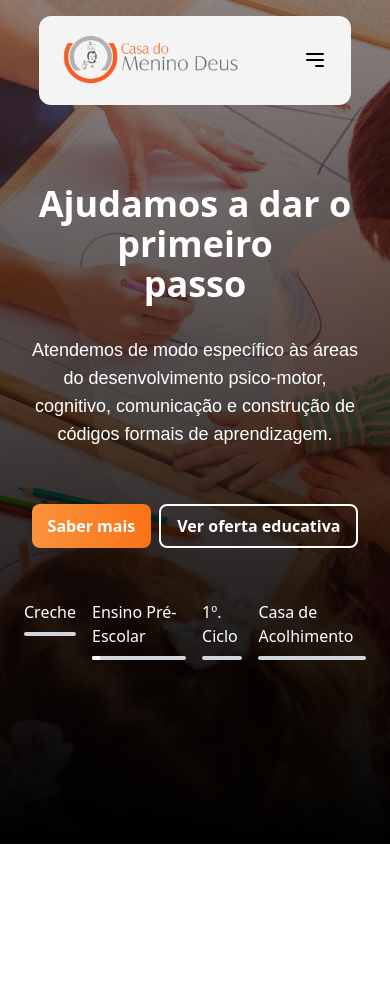
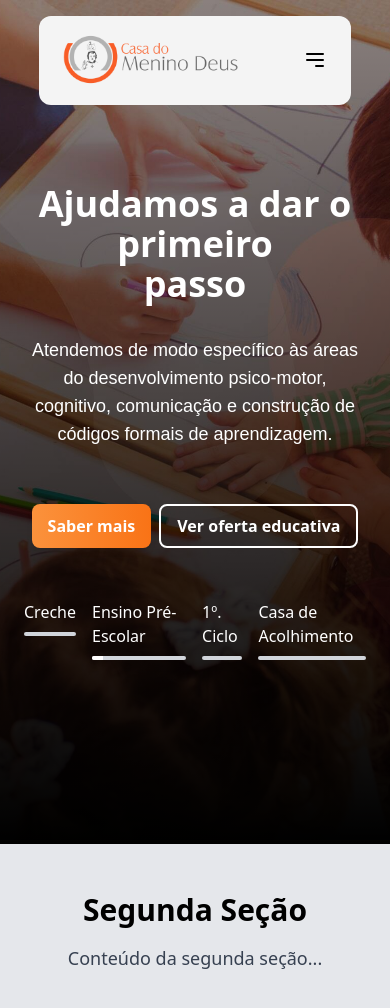
Before and after one commit to erikaperciliano/Drible-Challenge, a React (Vite) app: page / in a window 390 px wide. Shown: the top 1008 px of the page. Before the commit the page ends 844 px from the top, so only its background shows below. Built offline with nearby package versions, Linux system fonts and the light colour scheme.

Commit message:
add some adjusts of the responsivity

```diff
--- /dev/null
+++ b/src/App.css
@@ -0,0 +1,36 @@
+/* App.css */
+
+/* Estilos para a scrollbar */
+::-webkit-scrollbar {
+  width: 12px; /* largura da scrollbar */
+}
+
+::-webkit-scrollbar-track {
+  background-color: #F4F4F4; /* cor de fundo da scrollbar */
+}
+
+::-webkit-scrollbar-thumb {
+  background-color: #ff9800; /* cor da bolinha da scrollbar */
+  border-radius: 10px; /* borda arredondada */
+  border: 2px solid #F4F4F4; /* borda para destacar a bolinha */
+  height: 10px; /* altura da bolinha laranja */
+  min-height: 10px; /* altura mínima da bolinha laranja */
+}
+
+  /* App.css ou no seu arquivo de estilos global */
+.animate-slide-in {
+  animation: slideIn 0.5s ease-out forwards;
+  opacity: 0;
+  transform: translateY(20px);
+}
+
+@keyframes slideIn {
+  0% {
+    opacity: 0;
+    transform: translateY(20px);
+  }
+  100% {
+    opacity: 1;
+    transform: translateY(0);
+  }
+}
--- a/src/App.tsx
+++ b/src/App.tsx
@@ -1,8 +1,9 @@
-import { SectionOne } from './components/SectionOne'
+import { HomePage } from './components/HomePage'
+import './App.css'
 
 function App() {
   return (
-    <SectionOne/>
+    <HomePage/>
   )
 }
 
--- a/src/components/CarroselSection.tsx
+++ b/src/components/FirstSection.tsx
@@ -7,7 +7,7 @@ import image2 from "../assets/image-2.jpeg";
 import image3 from "../assets/image-3.jpeg";
 import image4 from "../assets/image-4.jpeg";
 
-export function CarouselSection() {
+export function FirstSection() {
   const [currentSlide, setCurrentSlide] = useState<number>(0);
   const [progress, setProgress] = useState<number>(0);
   const sliderRef = useRef<Slider>(null); // Ref para o Slider
@@ -21,7 +21,7 @@ export function CarouselSection() {
   ];
 
   const settings = {
-    dots: false, // Removendo as bolinhas de navegação
+    dots: false,
     infinite: true,
     autoplay: true,
     autoplaySpeed: 5000,
@@ -54,6 +54,11 @@ export function CarouselSection() {
     }
   }, [progress]);
 
+  const slideStyles = (index: number) => {
+    // Verifica se o índice do slide é o índice atual
+    return index === currentSlide ? "slide-content animate-slide-in" : "slide-content";
+  };
+
   const handleBarClick = (index: number) => {
     if (sliderRef.current && typeof sliderRef.current.slickGoTo === 'function') {
       sliderRef.current.slickGoTo(index); // Navega para o slide correspondente ao índice clicado
@@ -61,39 +66,13 @@ export function CarouselSection() {
   };
 
   return (
-    <section className="relative h-screen overflow-x-hidden">
-    <style>
-      {`
-        .slick-slider {
-          scrollbar-width: thin;
-          scrollbar-color: #ff9800 #1a202c; /* Define as cores do scroll */
-          height: 100vh; /* Ajuste para ocupar toda a altura da tela */
-          overflow-y: auto; /* Ajuste conforme necessário para o scroll vertical */
-          overflow-x: hidden;
-          }
-        .slick-slider::-webkit-scrollbar {
-          width: 10px; /* Largura da barra de rolagem */
-        }
-        .slick-slider::-webkit-scrollbar-track {
-          background: #1a202c; /* Cor de fundo da barra de rolagem */
-          border-radius: 10px; /* Arredonda as bordas da barra de rolagem */
-        }
-        .slick-slider::-webkit-scrollbar-thumb {
-          background-color: #ff9800; /* Cor do thumb */
-          border-radius: 10px; /* Arredonda as bordas do thumb */
-          border: 2px solid #1a202c; /* Borda para destacar o thumb */
-        }
-      `}
-    </style>
-
-
-
+    <section className="relative h-screen overflow-hidden">
       <Slider ref={sliderRef} {...settings}>
         {images.map((image, index) => (
-          <div key={index} className="relative  h-screen overflow-x-hidden">
+          <div key={index} className="relative h-screen overflow-x-hidden">
             <div className="h-screen bg-cover bg-center flex items-center justify-center relative" style={{ backgroundImage: `url(${image})`, maxWidth: '100%', overflow: 'hidden' }}>
               <div className="absolute inset-0 bg-gradient-to-t from-black to-transparent"></div> {/* Overlay */}
-              <div className="absolute inset-0 md:mt-32 flex flex-col items-center justify-center text-white p-6 md:p-12 animate-fade z-10">
+              <div className={`absolute inset-0 md:mt-32 flex flex-col items-center justify-center text-white p-6 md:p-12 z-10 ${slideStyles(index)}`}>
                 <h1 className="text-4xl md:text-5xl font-bold mb-4 transition-transform-opacity cursor-pointer" onClick={() => handleBarClick(index)}>
                   {getTitleByIndex(index)}
                 </h1>
@@ -133,11 +112,11 @@ export function CarouselSection() {
 function getTitleByIndex(index: number) {
   switch (index) {
     case 0:
-      return <p className="text-center md:text-left">O seu bebé é precioso. <br/> Nós velamos por ele</p>
+      return <p className="text-center md:text-left">O seu bebé é precioso. <br /> Nós velamos por ele</p>
     case 1:
-      return <p className="text-center md:text-left">Ajudamos a dar o primeiro <br/> <span className="block">passo</span></p>
+      return <p className="text-center md:text-left">Ajudamos a dar o primeiro <br /> <span className="block">passo</span></p>
     case 2:
-      return <p className="text-center md:text-left">O futuro começa aqui, nós <br/> <span className="block">impulsionamos</span></p>
+      return <p className="text-center md:text-left">O futuro começa aqui, nós <br /> <span className="block">impulsionamos</span></p>
     case 3:
       return <p className="text-center md:text-left">Uma família a quem precisa</p>;
     default:
@@ -148,13 +127,13 @@ function getTitleByIndex(index: number) {
 function getDescriptionByIndex(index: number) {
   switch (index) {
     case 0:
-      return <p className="text-center md:text-left">Promovemos uma educação personalizante e libertadora, concebendo-a como o <br/> desabrochar progressivo e harmonioso de todas as faculdades da criança.</p>
+      return <p className="text-center md:text-left">Promovemos uma educação personalizante e libertadora, concebendo-a como o <br /> desabrochar progressivo e harmonioso de todas as faculdades da criança.</p>
     case 1:
-      return <p className="text-center md:text-left">Atendemos de modo específico às áreas do desenvolvimento psico-motor, <br/> cognitivo, comunicação e construção de códigos formais de aprendizagem.</p>
+      return <p className="text-center md:text-left">Atendemos de modo específico às áreas do desenvolvimento psico-motor, <br /> cognitivo, comunicação e construção de códigos formais de aprendizagem.</p>
     case 2:
-      return <p className="text-center md:text-left">Proporcionamos à criança uma formação sólida e de qualidade, que a prepare para <br/> o futuro, para o prosseguimento dos estudos e para a vida ativa.</p>
+      return <p className="text-center md:text-left">Proporcionamos à criança uma formação sólida e de qualidade, que a prepare para <br /> o futuro, para o prosseguimento dos estudos e para a vida ativa.</p>
     case 3:
-      return <p className="text-center md:text-left">Facultamos às crianças e jovens todas as necessidades básicas em condições de <br/> vida que permitam a experiência de uma vida familiar estruturada.</p>;
+      return <p className="text-center md:text-left">Facultamos às crianças e jovens todas as necessidades básicas em condições de <br /> vida que permitam a experiência de uma vida familiar estruturada.</p>;
     default:
       return "";
   }
--- /dev/null
+++ b/src/components/HomePage.tsx
@@ -0,0 +1,14 @@
+import { FirstSection } from "./FirstSection";
+import { NavBar } from "./NavBar";
+import { SecondSection } from "./SecondSection";
+
+
+export function HomePage() {
+  return (
+    <div className="homepage">
+      <NavBar />
+      <FirstSection />
+      <SecondSection/>
+    </div>
+  );
+}
--- a/src/components/Modal.tsx
+++ b/src/components/Modal.tsx
@@ -1,4 +1,4 @@
-import React from 'react';
+import React, { useEffect } from 'react';
 import { menuItems } from "../hooks/menuData";
 
 interface ModalProps {
@@ -8,7 +8,21 @@ interface ModalProps {
   toggleSubMenu: (index: number) => void;
 }
 
-const Modal = ({ isOpen, expandedMenus, toggleSubMenu }: ModalProps) => {
+const Modal = ({ isOpen, onClose, expandedMenus, toggleSubMenu }: ModalProps) => {
+  // Adiciona o event listener quando o componente é montado e remove quando é desmontado
+  useEffect(() => {
+    const handleResize = () => {
+      if (window.innerWidth > 768 && isOpen) {  // Ajuste o valor conforme necessário para o breakpoint desejado
+        onClose();
+      }
+    };
+
+    window.addEventListener('resize', handleResize);
+    return () => {
+      window.removeEventListener('resize', handleResize);
+    };
+  }, [isOpen, onClose]);
+
   if (!isOpen) return null;
 
   return (
@@ -59,9 +73,7 @@ const Modal = ({ isOpen, expandedMenus, toggleSubMenu }: ModalProps) => {
                   </div>
                 )}
                 <hr className='text-black w-full'/>
-
               </div>
-
             ))}
             {/* Botão "Contactos" dentro do menu hamburguer */}
             <button
--- /dev/null
+++ b/src/components/SecondSection.tsx
@@ -0,0 +1,14 @@
+import React from 'react';
+
+export function SecondSection() {
+  return (
+    <section className="bg-gray-200 py-12">
+      <div className="container mx-auto px-4">
+        <div className="text-center">
+          <h2 className="text-3xl font-bold mb-4">Segunda Seção</h2>
+          <p className="text-lg text-gray-700">Conteúdo da segunda seção...</p>
+        </div>
+      </div>
+    </section>
+  );
+}
--- a/src/components/SectionOne.tsx
+++ /dev/null
@@ -1,12 +0,0 @@
-import { CarouselSection } from "./CarroselSection";
-import { NavBar } from "./NavBar";
-
-
-export function SectionOne() {
-  return (
-    <>
-      <NavBar />
-      <CarouselSection />
-    </>
-  );
-}
```
